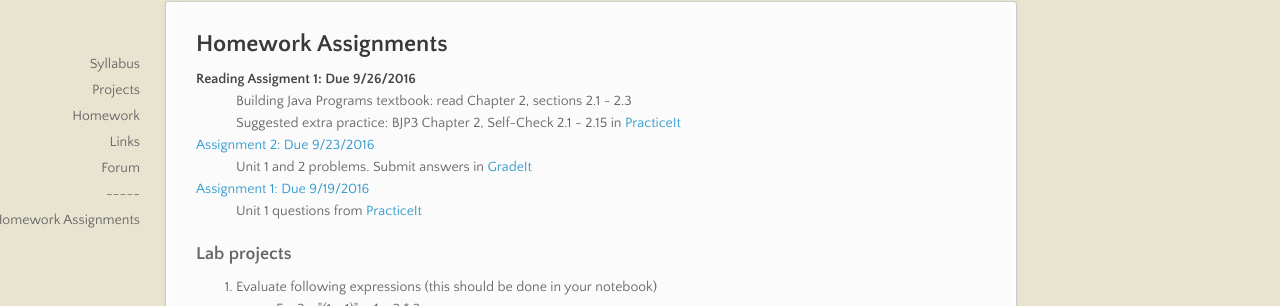
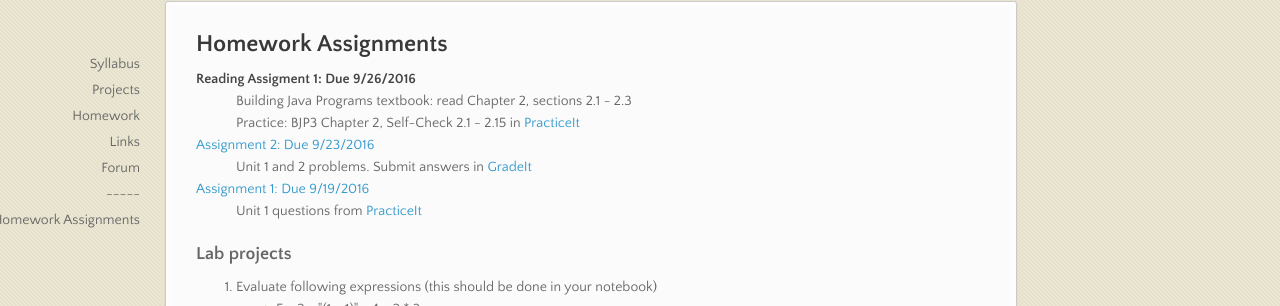
Before and after one commit to stutlerk/ihs-website, a Jekyll site: the page built from _apcs/homework.html, in a window 1280 px wide and 1062 px high. Shown: the part 189-495 px from the top of the window. Built offline with Jekyll 4.4.1, drawn with Linux system fonts in a browser that asks for light colours; nearby versions of some CDN libraries.

Commit message:
Update homework.html

```diff
--- a/_apcs/homework.html
+++ b/_apcs/homework.html
@@ -8,7 +8,7 @@ layout: course
 <dl>
     <dt>Reading Assigment 1: Due 9/26/2016</dt>
     <dd>Building Java Programs textbook: read Chapter 2, sections 2.1 - 2.3</dd>
-    <dd>Suggested extra practice: BJP3 Chapter 2, Self-Check 2.1 - 2.15 in <a href="http://practiceit.cs.washington.edu/">PracticeIt</a></dd>
+    <dd>Practice: BJP3 Chapter 2, Self-Check 2.1 - 2.15 in <a href="http://practiceit.cs.washington.edu/">PracticeIt</a></dd>
 
     <dt><a href="https://issaquahwednet-my.sharepoint.com/personal/stutlerk_issaquah_wednet_edu/_layouts/15/guestaccess.aspx?guestaccesstoken=u6dQN1RZR%2fzrJbicXFVkMwGnTHfh1b3GhNzT0KJdECg%3d&docid=06545ddb184bd4feb938effdfd8cc7b49&rev=1">Assignment 2: Due 9/23/2016</a></dt>
     <dd>Unit 1 and 2 problems. Submit answers in <a href="https://gradeit-hs.cs.washington.edu/issaquah/">GradeIt</a></dd>
```
